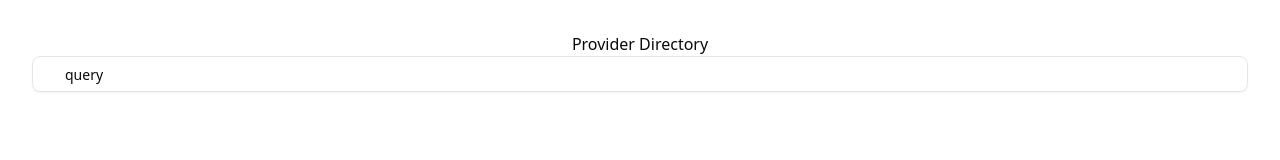
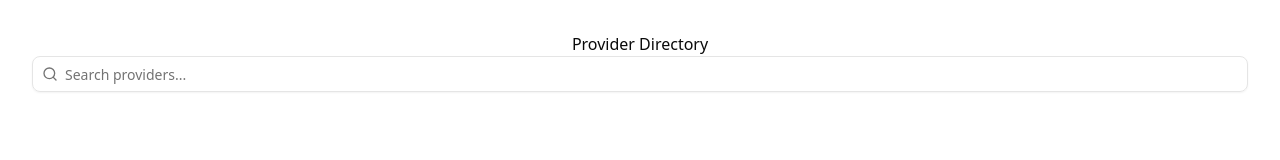
Before and after one commit to kirkit/medicalproviderdirectory, a React (Vite) app: page / in a window 1280 px wide. Shown: the top 160 px of the page. Built offline with nearby package versions, Linux system fonts and the light colour scheme.

Commit message:
Fix Constant text in search bar and add search icon - Fixed an error in provider directory that caused a constant "query" to be in the search box - Also renamed query to searchQuery to make setSearchQuery naming convention for react hook

```diff
--- a/src/components/provider-directory.tsx
+++ b/src/components/provider-directory.tsx
@@ -1,5 +1,4 @@
 //Main directory for providers
-//Will need to add a search bar
 //Will need to add a table of providers
 //will need to add a way to add providers
     //going to need a form probably to make it easier to add and test
@@ -8,12 +7,11 @@ import {useEffect, useState} from "react"
 import {SearchBar} from "@/components/search-bar"
 
 export default function ProviderDirectory() {
-    const [query, setSearchQuery] = useState("")
+    const [searchQuery, setSearchQuery] = useState("")
 
     useEffect(() =>
         {
-            if(query.trim() === ""){
-                query.toLowerCase();
+            if(searchQuery.trim() === ""){
             } else {
                 // const searchTerm = query.trim().toLowerCase();
 
@@ -26,7 +24,7 @@ export default function ProviderDirectory() {
             <h1>Provider Directory</h1>
 
             <div>
-                <SearchBar value="query" onChange={setSearchQuery}/>
+                <SearchBar value={searchQuery} onChange={setSearchQuery}/>
             </div>
         </main>
     )
--- a/src/components/search-bar.tsx
+++ b/src/components/search-bar.tsx
@@ -4,6 +4,7 @@
 "use client"
 
 import {Input} from "@/components/ui/input"
+import {Search} from "lucide-react"
 
 interface SearchBarProps {
     value: string
@@ -12,7 +13,8 @@ interface SearchBarProps {
 
 export function SearchBar({value, onChange}: SearchBarProps) {
     return (
-        <div>
+        <div className="relative w-full">
+            <Search className="absolute left-2.5 top-2.5 h-4 w-4 text-muted-foreground" />
             <Input
                 type="search"
                 placeholder="Search providers..."
```
